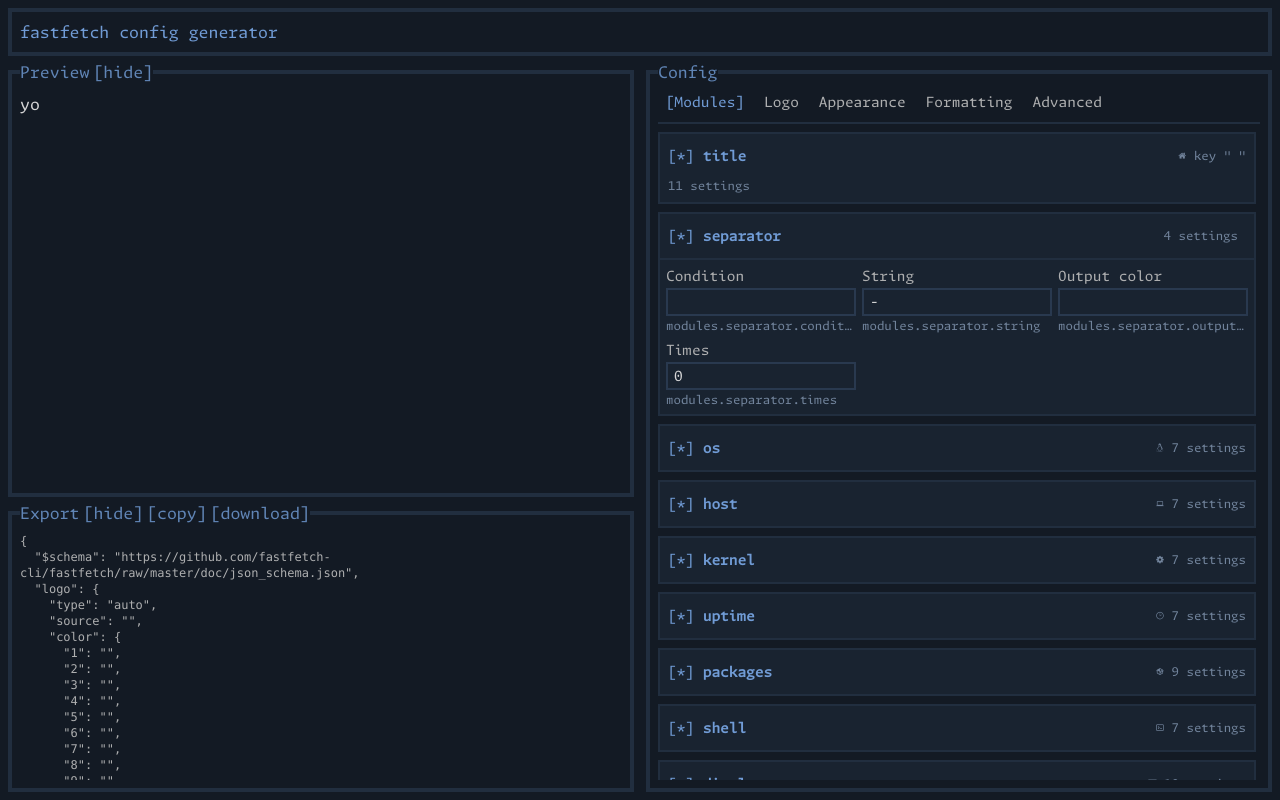
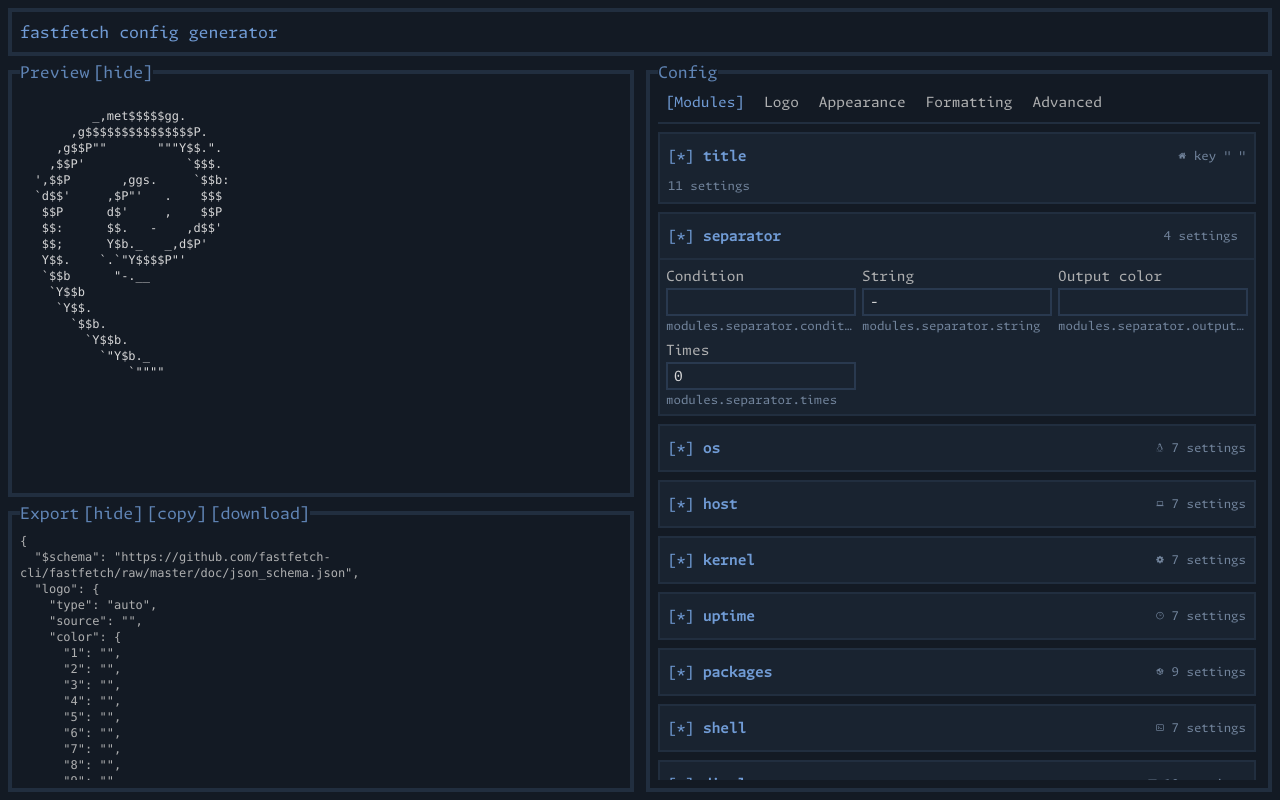
Before and after one commit to gabors0/fastfetch-cfg-gen, a SvelteKit app: page / in a window 1280 px wide. Built offline with nearby package versions, Linux system fonts and the light colour scheme.

Commit message:
feat: add logo preview component

```diff
--- /dev/null
+++ b/src/lib/components/preview/Preview.svelte
@@ -0,0 +1,13 @@
+<script lang="ts">
+	import type { AppConfig } from '$lib/config/types';
+
+    import PreviewLogo from '$lib/components/preview/PreviewLogo.svelte';
+    import PreviewModules from '$lib/components/preview/PreviewModules.svelte';
+
+	let { config }: { config: AppConfig } = $props();
+</script>
+
+<pre class="text-xs">
+    <PreviewLogo logo={config.logo.type} />
+
+</pre>
--- /dev/null
+++ b/src/lib/components/preview/PreviewLogo.svelte
@@ -0,0 +1,59 @@
+<script lang="ts">
+	import chafaLogo from '$lib/assets/chafa.txt?raw';
+	import debianAnimation from '$lib/assets/debian.gif';
+	import debianLogo from '$lib/assets/debian.svg';
+
+	let { logo }: { logo: string } = $props();
+</script>
+
+{#if logo == 'none'}
+	<pre></pre>
+{:else if logo == 'auto' || logo == 'builtin'}
+	<pre>
+          _,met$$$$$gg.
+       ,g$$$$$$$$$$$$$$$P.
+     ,g$$P""       """Y$$.".
+    ,$$P'              `$$$.
+  ',$$P       ,ggs.     `$$b:
+  `d$$'     ,$P"'   .    $$$
+   $$P      d$'     ,    $$P
+   $$:      $$.   -    ,d$$'
+   $$;      Y$b._   _,d$P'
+   Y$$.    `.`"Y$$$$P"'
+   `$$b      "-.__
+    `Y$$b
+     `Y$$.
+       `$$b.
+         `Y$$b.
+           `"Y$b._
+               `""""</pre>
+{:else if logo == 'small'}
+	<pre>
+    _____
+   /  __ \
+  |  /    |
+  |  \___-
+  -_
+    --_ </pre>
+{:else if logo == 'file' || logo == 'file-raw'}
+	<pre>
+__/\\\________/\\\_______
+ _\/\\\_______\/\\\_______
+  _\/\\\_______\/\\\__/\\\_
+   _\/\\\\\\\\\\\\\\\_\///__
+    _\/\\\/////////\\\__/\\\_
+     _\/\\\_______\/\\\_\/\\\_
+      _\/\\\_______\/\\\_\/\\\_
+       _\/\\\_______\/\\\_\/\\\_
+        _\///________\///__\///__</pre>
+{:else if logo == 'data' || logo == 'data-raw'}
+	Hi
+{:else if logo == 'command-raw'}
+	output of<br />command
+{:else if logo == 'kitty' || logo == 'kitty-direct' || logo == 'sixel' || logo == 'iterm' || logo == 'raw'}
+	<img src={debianLogo} alt="Debian logo" class="h-48 w-48" />
+{:else if logo == 'kitty-icat'}
+	<img src={debianAnimation} alt="Debian logo but animated" class="w-48" />
+{:else if logo == 'chafa'}
+	<pre>{chafaLogo}</pre>
+{/if}
--- /dev/null
+++ b/src/lib/components/preview/PreviewModules.svelte
@@ -0,0 +1,2 @@
+<script lang="ts">
+</script>
--- a/src/routes/+page.svelte
+++ b/src/routes/+page.svelte
@@ -1,9 +1,11 @@
 <script lang="ts">
-	import PatternHeading from '$lib/PatternHeading.svelte';
+	import PatternHeading from '$lib/components/PatternHeading.svelte';
 	import { defaultConfig } from '$lib/config/defaultConfig';
 	import type { AppConfig, ConfigValue, ModuleConfig, Control, Group, ModuleItem } from '$lib/config/types';
 	import { logoGroups, appearanceGroups, formattingGroups, advancedGroups, modules } from '$lib/config/formSchema';
 	import { getConfigValue, setConfigValue } from '$lib/config/helpers';
+
+	import Preview from '$lib/components/preview/Preview.svelte';
 
 	let config = $state<AppConfig>(structuredClone(defaultConfig) as AppConfig);
 
@@ -220,7 +222,7 @@
 				<span class="block md:hidden">Preview</span>
 			</legend>
 			{#if showPreview}
-				yo
+				<Preview config={config} />
 			{/if}
 		</fieldset>
 	<fieldset class="min-h-128 md:row-span-2 md:min-h-0">
```
Also changed, not shown: src/lib/assets/chafa.txt (added), src/lib/assets/debian.gif (added), src/lib/assets/debian.svg (added), src/lib/components/PatternHeading.svelte (renamed from src/lib/PatternHeading.svelte).
